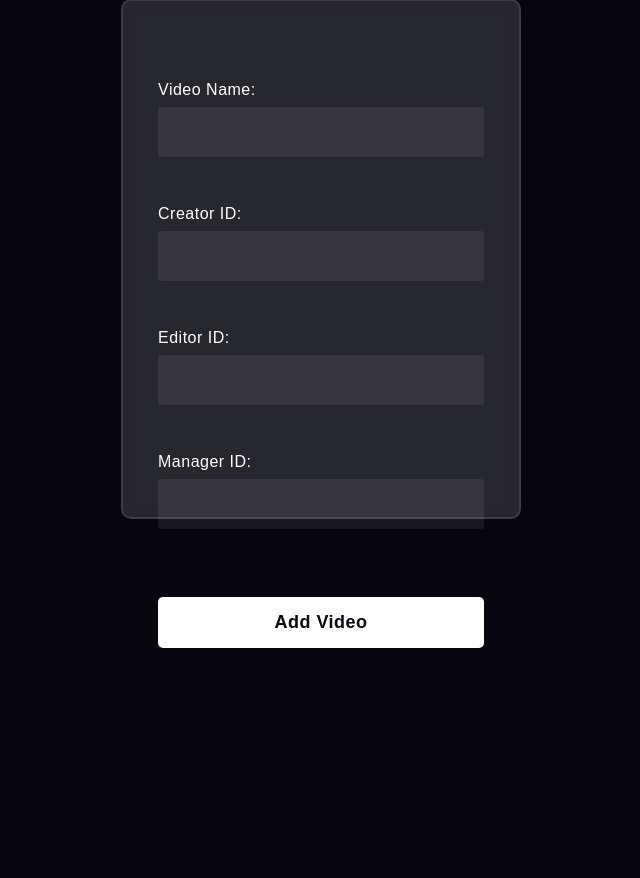
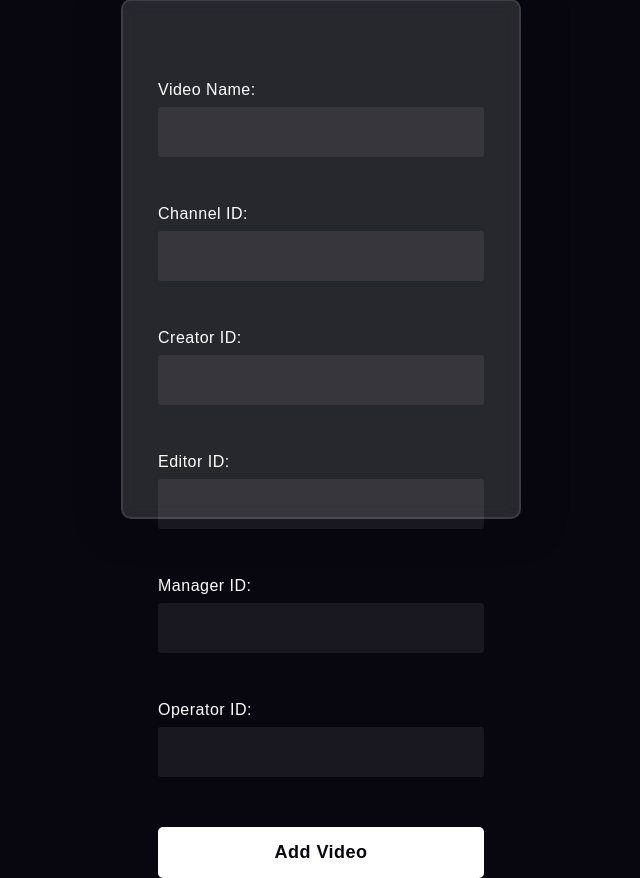
Before and after one commit to AyushHRMSingh/Video-School-CMS, a Flask app: template templates/add_video.html in a window 1280 px wide. Shown: the part 141-1019 px from the top of the page, without its empty margins (319-959 px from the left). Before the commit the page ends 789 px from the top, so only its background shows below. Run offline with Flask 3, Linux system fonts and the light colour scheme; the template is opened without the code that fills it, so the values that code supplies are empty; parts of the project's set-up code (start-up, migrations or seed data) failed here and were passed over.

Commit message:
add video added

```diff
--- a/app.py
+++ b/app.py
@@ -1,5 +1,5 @@
 # Import necessary modules
-from extfun import VidSchool
+from newextfun import VidSchool
 from flask import Flask, render_template, request, redirect, url_for, session
 import envfile
 
@@ -169,22 +169,24 @@ def add_video():
     msg = ''
     if request.method == 'POST':                                                        # Check if POST request with 'video_name', 'creator_id', 'editor_id' and 'manager_id' in form data
         video_name = request.form['video_name']                                         # Get video name from form data
+        channel_id = request.form['channel_id']
         creator_id = request.form['creator_id']                                         # Get creator id from form data
         editor_id = request.form['editor_id']                                           # Get editor id from form data
         manager_id = request.form['manager_id']                                         # Get manager id from form data
+        operator_id = request.form['operator_id']                                       # Get operator id from form data
         author = {                                                                      # Author dictionary with user_id, user_email and user_type
             "user_id": session.get("user_id"),                                          # Get user id from session
             "user_email": session.get("user_email"),                                    # Get user email from session
             "user_type": session.get("user_type"),                                      # Get user type from session
         }
 
-        try:                                                                            # Try to add video with video_name, creator_id, editor_id, manager_id
-            vidschool.add_video(video_name, creator_id, editor_id, manager_id,author)   # Add video with video_name, creator_id, editor_id, manager_id
-            msg = 'Video added successfully!'                                           # Set message
-        except Exception as e:                                                          # Catch any exceptions and show error message
+        try:                                                                                        # Try to add video with video_name, creator_id, editor_id, manager_id
+            vidschool.add_video(video_name, channel_id, creator_id, editor_id, manager_id, operator_id, author)   # Add video with video_name, creator_id, editor_id, manager_id
+            msg = 'Video added successfully!'                                                       # Set message
+        except Exception as e:                                                                      # Catch any exceptions and show error message
             msg = f'Error: {str(e)}'
 
-    return render_template('add_video.html', msg=msg)                                   # Render add_video.html template with current message
+    return render_template('add_video.html', msg=msg)                                                # Render add_video.html template with current message
 
 # Main entry point of the application
 if __name__ == '__main__':
--- a/templates/add_video.html
+++ b/templates/add_video.html
@@ -12,6 +12,9 @@
         <label for="video_name">Video Name:</label>
         <input type="text" id="video_name" name="video_name" required>
         <br>
+        <label for="channel_id">Channel ID:</label>
+        <input type="text" id="channel_id" name="channel_id" required>
+        <br>
         <label for="creator_id">Creator ID:</label>
         <input type="text" id="creator_id" name="creator_id" required>
         <br>
@@ -21,6 +24,8 @@
         <label for="manager_id">Manager ID:</label>
         <input type="text" id="manager_id" name="manager_id" required>
         <br>
+        <label for="operator_id">Operator ID:</label>
+        <input type="text" id="operator_id" name="operator_id" required>
         <button type="submit">Add Video</button>
     </form>
     {% if msg %}
```
